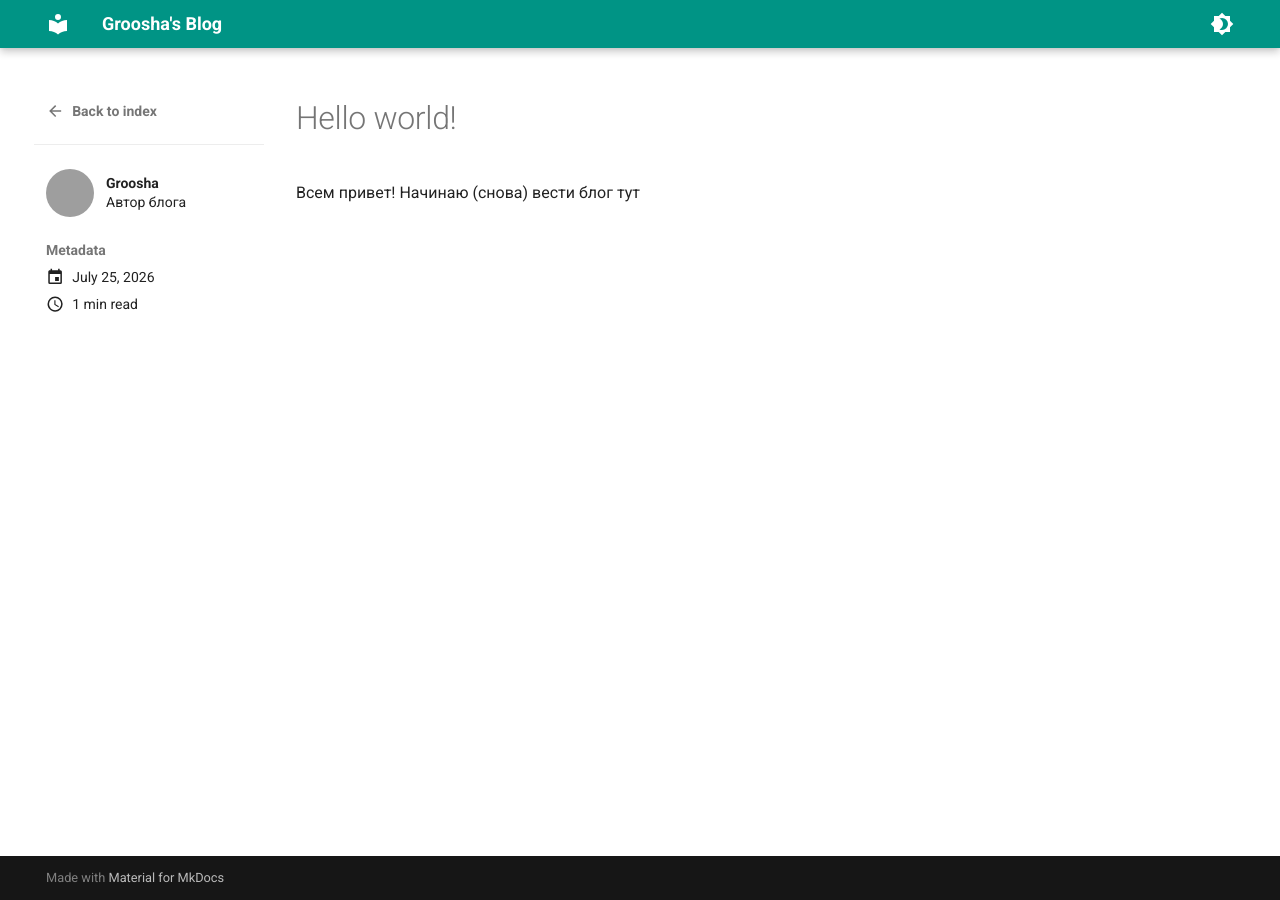
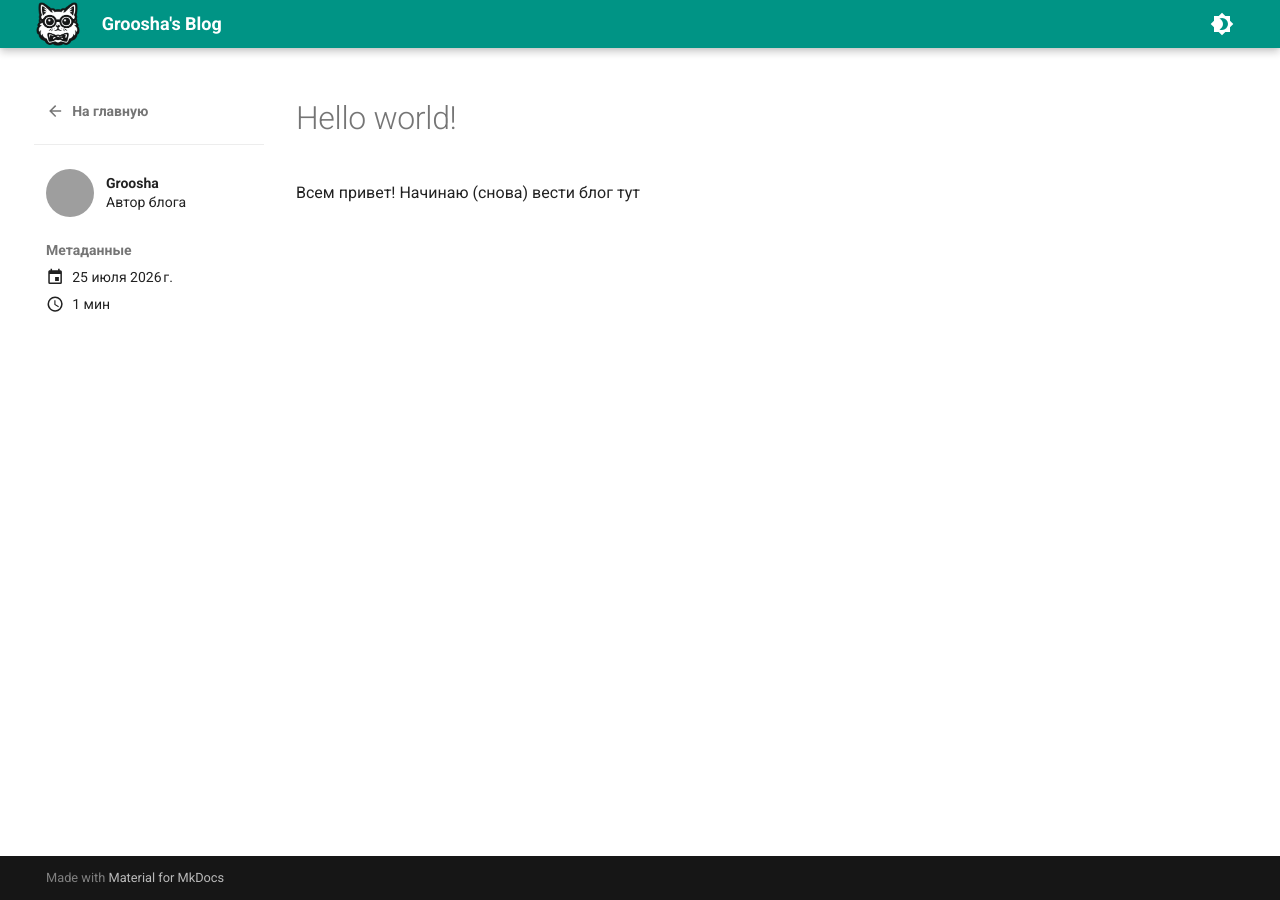
Before and after one commit to MasterGroosha/mastergroosha.github.io, an MkDocs documentation site: the page built from docs/posts/hello-world.md, in a window 1280 px wide. Built offline with MkDocs 1.6.1 and Material for MkDocs 9.7.7, drawn with Linux system fonts in a browser that asks for light colours; grey boxes are pictures that could not be loaded.

Commit message:
Русская локализация темы, кастомный логотип/favicon и правки readtime
- theme.language: ru + override partials/languages/ru.html (убрано слово
  "Читать" из readtime, добавлен tooltip "Время чтения")
- override blog-post.html для tooltip на иконке readtime
- кастомный логотип (assets/logo.png, assets/logo2.png) и favicon,
  увеличен размер логотипа в шапке через extra_css
- добавлен автор claude в docs/.authors.yml
- добавлен .claude/launch.json для локального preview через mkdocs serve

```diff
--- a/docs/.authors.yml
+++ b/docs/.authors.yml
@@ -3,3 +3,7 @@ authors:
     name: Groosha
     description: Автор блога
     avatar: https://github.com/MasterGroosha.png
+  claude:
+    name: Claude
+    description: Искусственный интеллект
+    avatar: https://github.com/claude.png
--- /dev/null
+++ b/docs/assets/stylesheets/extra.css
@@ -0,0 +1,13 @@
+.md-header .md-logo {
+  margin: 0;
+  padding: 0;
+}
+
+.md-header .md-logo img {
+  height: 2.4rem;
+  width: auto;
+}
+
+.md-header__title {
+  margin-left: 0.4rem;
+}
--- /dev/null
+++ b/docs/overrides/blog-post.html
@@ -0,0 +1,135 @@
+{% extends "main.html" %}
+{% import "partials/nav-item.html" as item with context %}
+{% block container %}
+  <div class="md-content md-content--post" data-md-component="content">
+    <div class="md-sidebar md-sidebar--post" data-md-component="sidebar" data-md-type="navigation">
+      <div class="md-sidebar__scrollwrap">
+        <div class="md-sidebar__inner md-post">
+          <nav class="md-nav md-nav--primary">
+            <div class="md-post__back">
+              <div class="md-nav__title md-nav__container">
+                <a href="{{ page.parent.url | url }}" class="md-nav__link">
+                  {% include ".icons/material/arrow-left.svg" %}
+                  <span class="md-ellipsis">
+                    {{ lang.t("blog.index") }}
+                  </span>
+                </a>
+              </div>
+            </div>
+            {% if page.authors %}
+              <div class="md-post__authors md-typeset">
+                {% for author in page.authors %}
+                  <div class="md-profile md-post__profile">
+                    <span class="md-author md-author--long">
+                      <img src="{{ author.avatar | url }}" alt="{{ author.name }}">
+                    </span>
+                    <span class="md-profile__description">
+                      <strong>
+                        {% if author.url %}
+                          <a href="{{ author.url | url }}">{{ author.name }}</a>
+                        {% else %}
+                          {{ author.name }}
+                        {% endif %}
+                      </strong>
+                      <br>
+                      {{ author.description }}
+                    </span>
+                  </div>
+                {% endfor %}
+              </div>
+            {% endif %}
+            <ul class="md-post__meta md-nav__list">
+              <li class="md-nav__item md-nav__item--section">
+                <div class="md-post__title">
+                  <span class="md-ellipsis">
+                    {{ lang.t("blog.meta") }}
+                  </span>
+                </div>
+                <nav class="md-nav">
+                  <ul class="md-nav__list">
+                    <li class="md-nav__item">
+                      <div class="md-nav__link">
+                        {% include ".icons/material/calendar.svg" %}
+                        <time datetime="{{ page.config.date.created }}" class="md-ellipsis">
+                          {{- page.config.date.created | date -}}
+                        </time>
+                      </div>
+                    </li>
+                    {% if page.config.date.updated %}
+                      <li class="md-nav__item">
+                        <div class="md-nav__link">
+                          {% include ".icons/material/calendar-clock.svg" %}
+                          <time datetime="{{ page.config.date.updated }}" class="md-ellipsis">
+                            {{- page.config.date.updated | date -}}
+                          </time>
+                        </div>
+                      </li>
+                    {% endif %}
+                    {% if page.categories %}
+                      <li class="md-nav__item">
+                        <div class="md-nav__link">
+                          {% include ".icons/material/bookshelf.svg" %}
+                          <span class="md-ellipsis">
+                            {{ lang.t("blog.categories.in") }}
+                            {% for category in page.categories %}
+                              <a href="{{ category.url | url }}">
+                                {{- category.title -}}
+                              </a>
+                              {%- if loop.revindex > 1 %}, {% endif -%}
+                            {% endfor -%}
+                          </span>
+                        </div>
+                      </li>
+                    {% endif %}
+                    {% if page.config.readtime %}
+                      {% set time = page.config.readtime %}
+                      <li class="md-nav__item">
+                        <div class="md-nav__link" title="Время чтения">
+                          {% include ".icons/material/clock-outline.svg" %}
+                          <span class="md-ellipsis">
+                            {% if time == 1 %}
+                              {{ lang.t("readtime.one") }}
+                            {% else %}
+                              {{ lang.t("readtime.other") | replace("#", time) }}
+                            {% endif %}
+                          </span>
+                        </div>
+                      </li>
+                    {% endif %}
+                  </ul>
+                </nav>
+              </li>
+            </ul>
+            {% if page.config.links %}
+              <ul class="md-post__meta md-nav__list">
+                <li class="md-nav__item md-nav__item--section">
+                  <div class="md-post__title">
+                    <span class="md-ellipsis">
+                      {{ lang.t("blog.references") }}
+                    </span>
+                  </div>
+                  <nav class="md-nav">
+                    <ul class="md-nav__list">
+                      {% for nav_item in page.config.links %}
+                        {% set path = "__ref_" ~ loop.index %}
+                        {{ item.render(nav_item, path, 1) }}
+                      {% endfor %}
+                    </ul>
+                  </nav>
+                </li>
+              </ul>
+            {% endif %}
+          </nav>
+          {% if "toc.integrate" in features %}
+            {% include "partials/toc.html" %}
+          {% endif %}
+        </div>
+      </div>
+    </div>
+    <article class="md-content__inner md-typeset">
+      {% block content %}
+        {% include "partials/content.html" %}
+      {% endblock %}
+    </article>
+  </div>
+{% endblock %}
--- /dev/null
+++ b/docs/overrides/partials/languages/ru.html
@@ -0,0 +1,53 @@
+{% macro t(key) %}{{ {
+  "language": "ru",
+  "action.edit": "Редактировать страницу",
+  "action.skip": "Перейти к содержанию",
+  "action.view": "Посмотреть исходный код страницы",
+  "announce.dismiss": "Больше не показывать",
+  "blog.archive": "Архив",
+  "blog.categories": "Категории",
+  "blog.categories.in": "В",
+  "blog.continue": "Читать",
+  "blog.draft": "Черновик",
+  "blog.index": "На главную",
+  "blog.meta": "Метаданные",
+  "blog.references": "Ссылки",
+  "clipboard.copy": "Копировать в буфер",
+  "clipboard.copied": "Скопировано в буфер",
+  "consent.accept": "Принять",
+  "consent.manage": "Управлять настройками",
+  "consent.reject": "Отклонить",
+  "footer": "Нижний колонтитул",
+  "footer.next": "Вперед",
+  "footer.previous": "Назад",
+  "header": "Верхний колонтитул",
+  "meta.comments": "Комментарии",
+  "meta.source": "Исходный код",
+  "nav": "Навигация",
+  "readtime.one": "1 мин",
+  "readtime.other": "# мин",
+  "rss.created": "RSS канал",
+  "rss.updated": "RSS канал с новым контентом",
+  "search": "Поиск",
+  "search.config.lang": "ru",
+  "search.placeholder": "Поиск",
+  "search.share": "Поделиться",
+  "search.reset": "Очистить",
+  "search.result.initializer": "Инициализация поиска",
+  "search.result.placeholder": "Начните печатать для поиска",
+  "search.result.none": "Совпадений не найдено",
+  "search.result.one": "Найдено 1 совпадение",
+  "search.result.other": "Найдено совпадений: #",
+  "search.result.more.one": "Ещё 1 на этой странице",
+  "search.result.more.other": "Ещё # на этой странице",
+  "search.result.term.missing": "Отсутствует",
+  "select.language": "Выберите язык",
+  "select.version": "Выберите версию",
+  "source": "Перейти к репозиторию",
+  "source.file.contributors": "Участники",
+  "source.file.date.created": "Дата создания",
+  "source.file.date.updated": "Последнее обновление",
+  "tabs": "Вкладки",
+  "toc": "Содержание",
+  "top": "К началу"
+}[key] }}{% endmacro %}
--- a/mkdocs.yml
+++ b/mkdocs.yml
@@ -3,6 +3,9 @@ site_name: Groosha's Blog
 theme:
   name: material
   custom_dir: docs/overrides
+  language: ru
+  logo: assets/logo2.png
+  favicon: assets/logo2.png
   palette:
     - media: "(prefers-color-scheme: light)"
       scheme: default
@@ -17,6 +20,9 @@ theme:
         icon: material/brightness-7
         name: Switch to light mode
 
+extra_css:
+  - assets/stylesheets/extra.css
+
 plugins:
   - blog:
       blog_dir: .
```
Also changed, not shown: docs/assets/logo.png (added), docs/assets/logo2.png (added), 1 other file.
